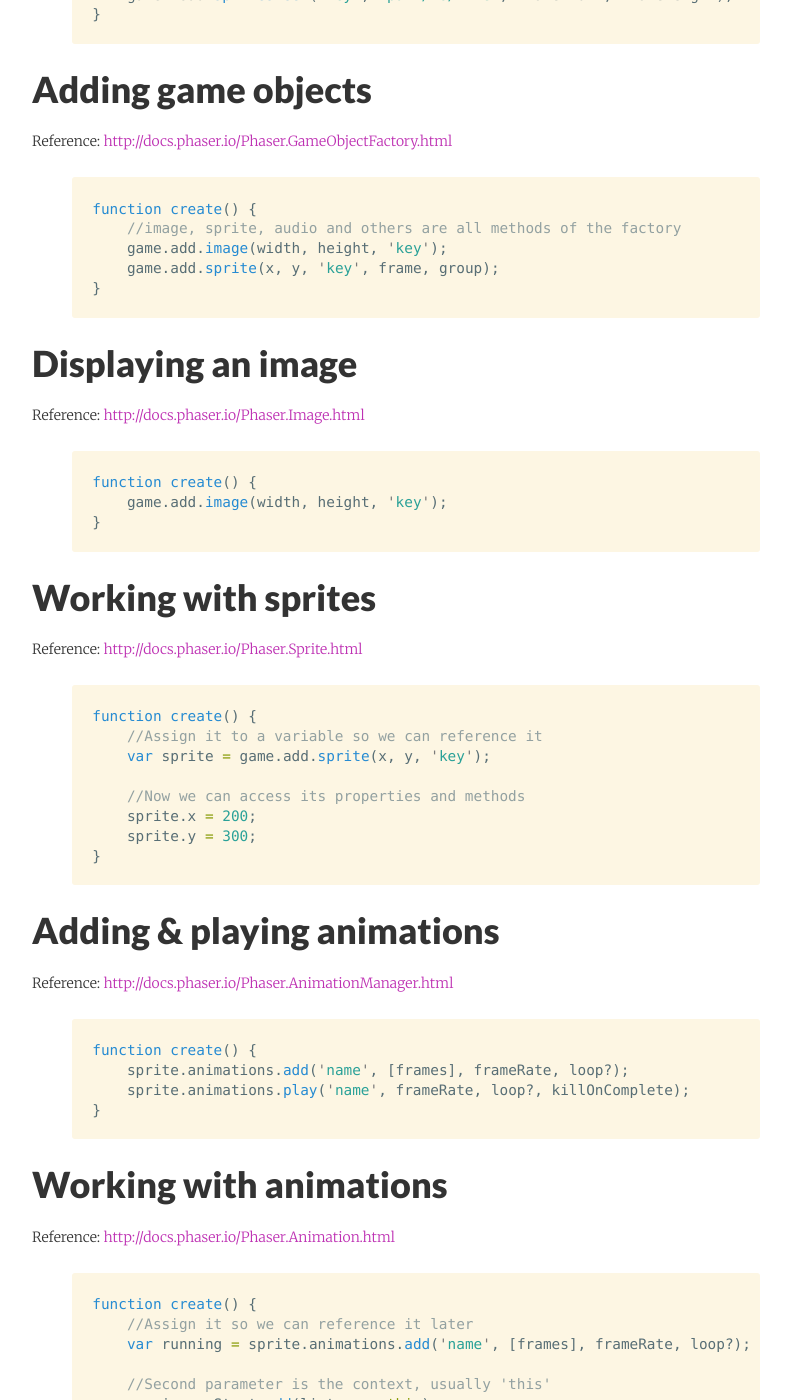
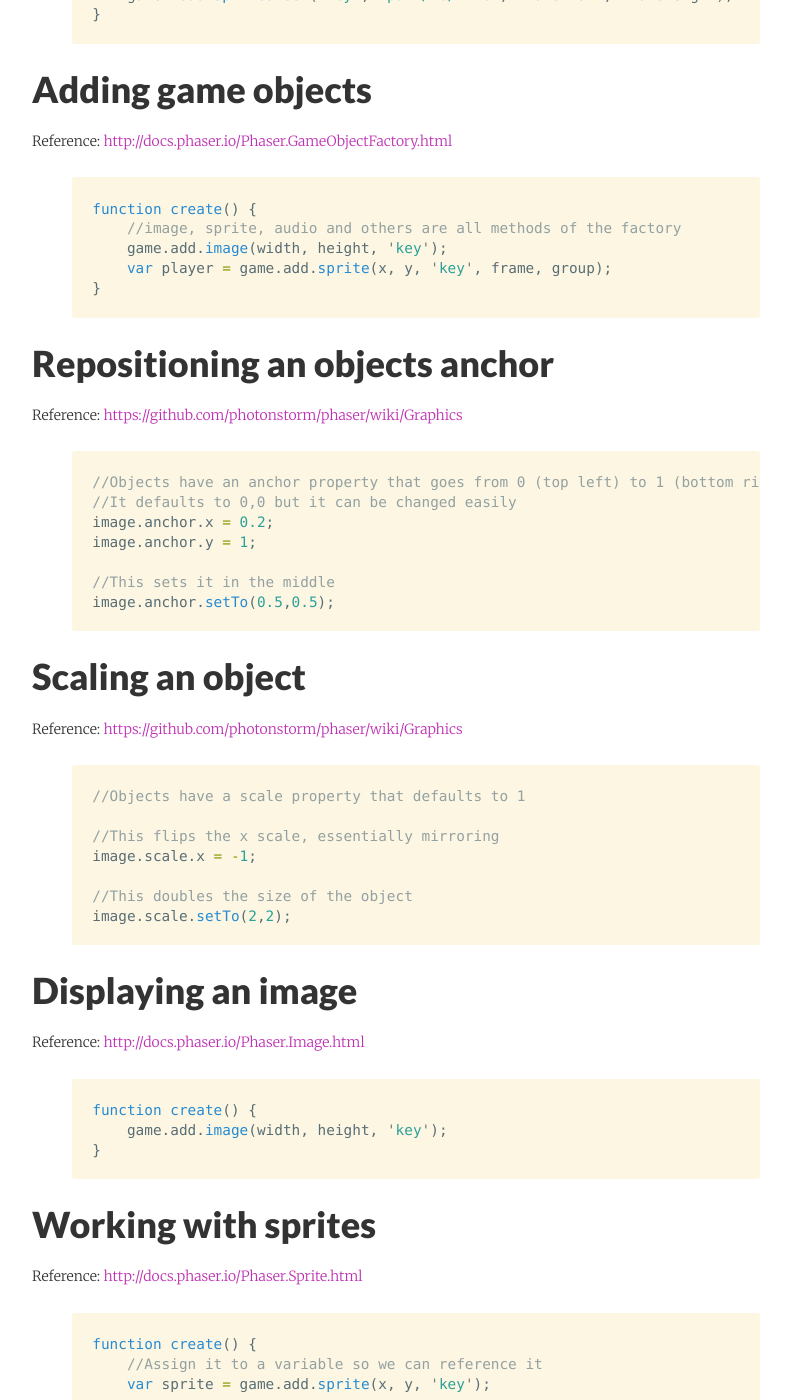
Before and after one commit to ThaisRobba/invrse, a Jekyll site: the page built from _posts/2014-10-17-phaser-cheatsheet.md, in a window 1280 px wide and 1400 px high, scrolled down 2633 px. Shown: the whole window, without its empty margins (224-1015 px from the left). Built offline with Jekyll 4.4.1, drawn with Linux system fonts in a browser that asks for light colours; nearby versions of some CDN libraries; comment, search, counter and statistics services are not loaded; some of the changed text lies outside the part shown.

Commit message:
added scaling and anchoring

```diff
--- a/_posts/2014-10-17-phaser-cheatsheet.md
+++ b/_posts/2014-10-17-phaser-cheatsheet.md
@@ -121,8 +121,36 @@ function preload() {
 function create() {
     //image, sprite, audio and others are all methods of the factory
     game.add.image(width, height, 'key');
-    game.add.sprite(x, y, 'key', frame, group);
+    var player = game.add.sprite(x, y, 'key', frame, group);
 }
+{% endhighlight %}
+
+###Repositioning an objects anchor
+
+<small>Reference: <a href="https://github.com/photonstorm/phaser/wiki/Graphics" target="_blank">https://github.com/photonstorm/phaser/wiki/Graphics</a></small>
+
+{% highlight javascript %}
+//Objects have an anchor property that goes from 0 (top left) to 1 (bottom right)
+//It defaults to 0,0 but it can be changed easily
+image.anchor.x = 0.2;
+image.anchor.y = 1;
+
+//This sets it in the middle
+image.anchor.setTo(0.5,0.5);
+{% endhighlight %}
+
+###Scaling an object
+
+<small>Reference: <a href="https://github.com/photonstorm/phaser/wiki/Graphics" target="_blank">https://github.com/photonstorm/phaser/wiki/Graphics</a></small>
+
+{% highlight javascript %}
+//Objects have a scale property that defaults to 1
+
+//This flips the x scale, essentially mirroring
+image.scale.x = -1;
+
+//This doubles the size of the object
+image.scale.setTo(2,2);
 {% endhighlight %}
 
 ###Displaying an image
```
Also changed, not shown: other parts of _posts/2014-10-17-phaser-cheatsheet.md (+1 -1 lines).
